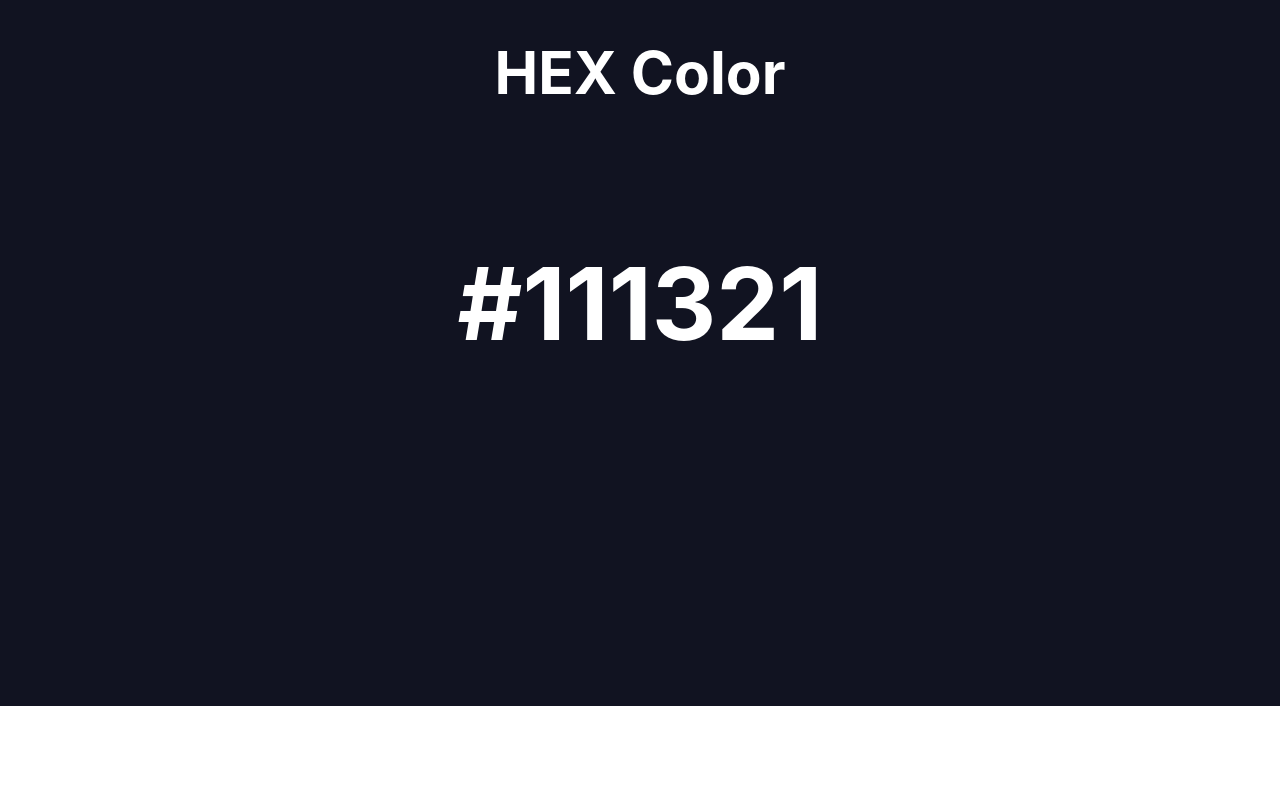
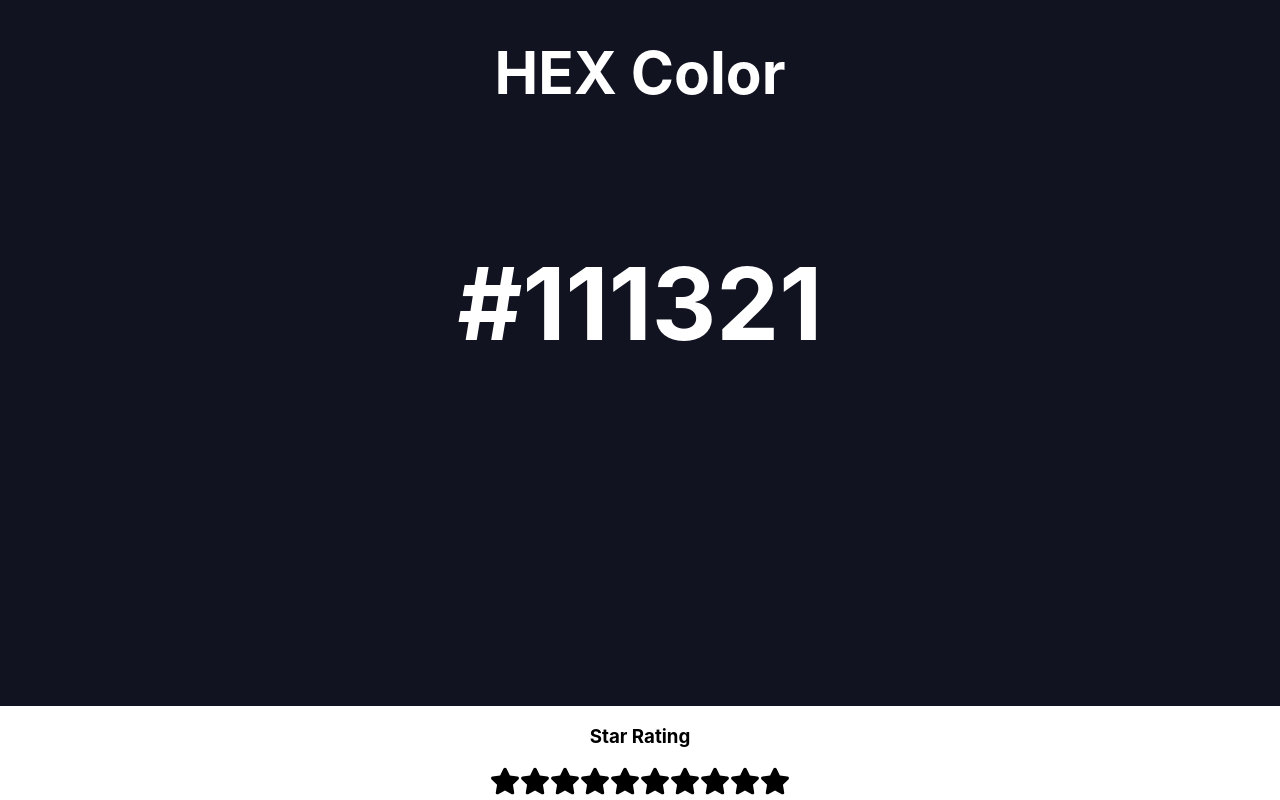
Before and after one commit to manoharmadhavarapu/reactjs-projects, a React (Create React App) app: page / in a window 1280 px wide. Shown: the part 894-1694 px from the top of the page. Before the commit the page ends 1600 px from the top, so only its background shows below. Built offline with nearby package versions, Linux system fonts and the light colour scheme.

Commit message:
star-rating

```diff
--- a/package.json
+++ b/package.json
@@ -8,6 +8,7 @@
     "@testing-library/user-event": "^13.5.0",
     "react": "^18.3.1",
     "react-dom": "^18.3.1",
+    "react-icons": "^5.2.1",
     "react-scripts": "5.0.1",
     "web-vitals": "^2.1.4"
   },
--- a/src/App.js
+++ b/src/App.js
@@ -1,6 +1,7 @@
 import './App.css';
 import Accordian from './components/accordian';
 import RandomColor from './components/random-color';
+import StarRating from './components/star-rating';
 
 function App() {
   return (
@@ -11,6 +12,8 @@
       {/* Random Color Component */}
       <RandomColor/>
 
+      {/* Star Rating Component */}
+      <StarRating noOfStars={10}/>
     </div>
   );
 }
--- /dev/null
+++ b/src/components/star-rating/index.js
@@ -0,0 +1,48 @@
+
+import { useState } from "react";
+import { FaStar } from "react-icons/fa";
+import './styles.css'
+
+function StarRating({noOfStars = 5}) {
+
+    const [rating, setRating] = useState(0);
+    const [hover, setHover] = useState(0);
+
+    function handleClick(getCurrentIndex) {
+        console.log('click',getCurrentIndex);
+        setRating(getCurrentIndex);
+    }
+
+    function handleMouseEnter(getCurrentIndex) {
+        console.log('move',getCurrentIndex);
+        setHover(getCurrentIndex);
+    }
+
+    function handleMouseLeave() {
+        console.log('leave',rating);
+        setHover(rating)
+    }
+
+    return (
+        <div className="star-rating">
+            <h3>Star Rating</h3>
+            {
+                [...Array(noOfStars)].map((_,index)=>{
+                    index+=1;
+                    return (
+                        <FaStar
+                            key={index}
+                            className={index <= (hover || rating) ? "active" : "inactive"}
+                            onClick={()=>handleClick(index)}
+                            onMouseMove={()=>handleMouseEnter(index)}
+                            onMouseLeave={()=>handleMouseLeave()}
+                            size={30}
+                        />
+                    )
+                })
+            }
+        </div>
+    )
+}
+
+export default StarRating;
--- /dev/null
+++ b/src/components/star-rating/styles.css
@@ -0,0 +1,9 @@
+.active {
+    color: gold;
+    cursor: pointer;
+}
+
+.inactive {
+    color: black;
+    cursor: pointer;
+}
```
Also changed, not shown: 1 other file (tests, documents, lock files or other folders).
